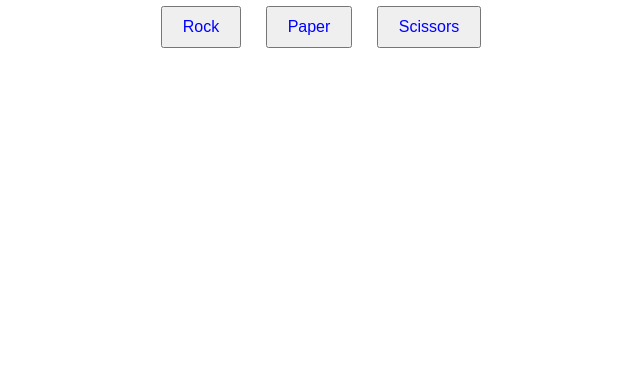
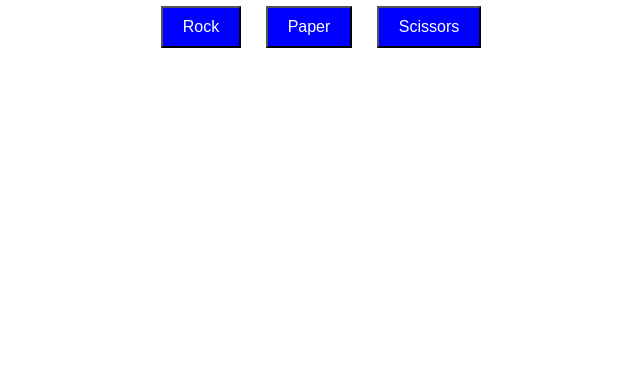
Before and after one commit to HyperAI-Enthusiast/NewWebsite, a plain HTML site: page index.html in a window 1280 px wide. Shown: the part 413-800 px from the top of the page, without its empty margins (319-959 px from the left). Drawn offline with Linux system fonts and the light colour scheme.

Commit message:
Update styles.css

```diff
--- a/styles.css
+++ b/styles.css
@@ -19,7 +19,8 @@ button {
     font-size: 16px;
     padding: 10px 20px;
     margin: 0 10px;
-    color: blue;
+    color: white;
+    background-color: blue;
 }
 
 button:hover {
```
